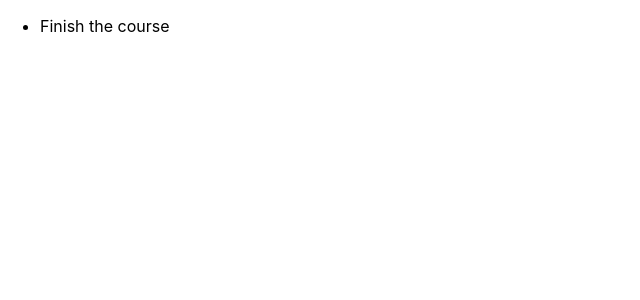
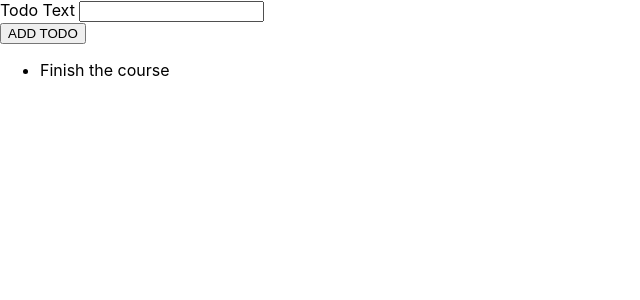
Before and after one commit to meliy-meyada/TypeScript-CodeCamp, a React (Create React App) app in the folder retypescript/: page / in a window 1280 px wide. Shown: the top 300 px of the page, without its empty margins (0-640 px from the left). Built offline with nearby package versions, Linux system fonts and the light colour scheme.

Commit message:
Getting User Input with refs

```diff
--- a/retypescript/src/App.tsx
+++ b/retypescript/src/App.tsx
@@ -1,12 +1,12 @@
 import React from "react"
 import TodoList from "./components/TodoList";
+import NewTodo from "./components/NewTodo";
 
 const App: React.FC = () => {
   const todos = [{ id: 't1', text: 'Finish the course' }];
   return (
     <div className="App">
-      {/* A component that adds todos */}
-
+      <NewTodo/>
       <TodoList items={todos} />
 
     </div>
--- /dev/null
+++ b/retypescript/src/components/NewTodo.tsx
@@ -0,0 +1,26 @@
+import React, { useRef } from "react";
+
+
+const NewTodo: React.FC = () => {
+  const textInputRef = useRef<HTMLInputElement>(null);
+
+  const todoSubmitHandler = (event: React.FormEvent) => {
+    event.preventDefault();
+
+    const enteredText = textInputRef.current!.value;
+    console.log(enteredText);
+  };
+
+  return (
+    <form onSubmit={todoSubmitHandler}>
+      <div>
+          <label htmlFor="todo-text"> Todo Text </label>
+          <input type="text" id="todo-text" ref={textInputRef}/>
+      </div>
+        <button type="submit"> ADD TODO </button>
+    </form>
+
+  )
+};
+
+export default NewTodo;
```
